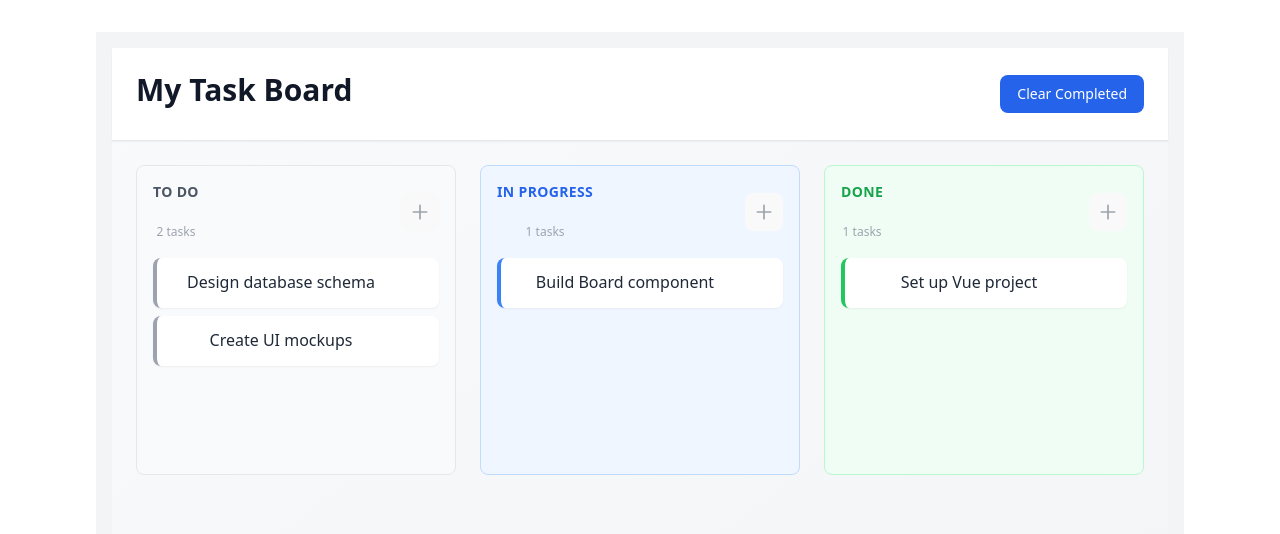
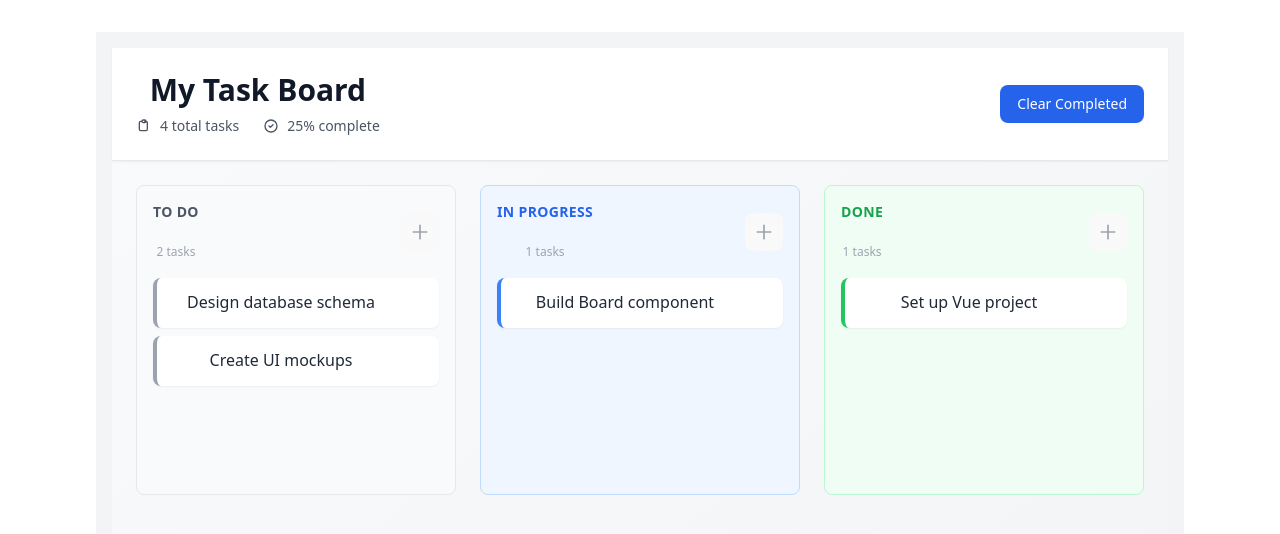
Before and after one commit to dahlia276/Task-Manager, a Vue app: page / in a window 1280 px wide. Shown: the top 534 px of the page. Built offline with nearby package versions, Linux system fonts and the light colour scheme.

Commit message:
Add total number of tasks & Completion %

```diff
--- a/src/components/Board.vue
+++ b/src/components/Board.vue
@@ -1,5 +1,5 @@
 <script setup lang="ts">
-import { ref} from 'vue'
+import { ref, computed} from 'vue'
 import Column from './Column.vue'
 import type { Column as ColumnType, Task, TaskStatus } from '../types'
 
@@ -98,6 +98,16 @@ const clearCompletedTasks = () => {
     }
   }
 }
+
+const totalTasks = computed(() => {
+  return columns.value.reduce((total, column) => total + column.tasks.length, 0)
+})
+
+const completionRate = computed(() => {
+  const doneColumn = columns.value.find(col => col.id === 'done')
+  const doneCount = doneColumn ? doneColumn.tasks.length : 0
+  return totalTasks.value > 0 ? Math.round((doneCount / totalTasks.value) * 100) : 0
+})
 </script>
 
 <template>
@@ -107,6 +117,22 @@ const clearCompletedTasks = () => {
       <div class="flex items-center justify-between">
         <div>
           <h1 class="text-3xl font-bold text-gray-900 mb-2">{{ boardTitle }}</h1>
+          <div class="flex items-center space-x-6 text-sm text-gray-600">
+  <span class="flex items-center">
+    <svg class="w-4 h-4 mr-2" fill="none" stroke="currentColor" viewBox="0 0 24 24">
+      <path stroke-linecap="round" stroke-linejoin="round" stroke-width="2"
+            d="M9 5H7a2 2 0 00-2 2v10a2 2 0 002 2h8a2 2 0 002-2V7a2 2 0 00-2-2h-2M9 5a2 2 0 002 2h2a2 2 0 002-2M9 5a2 2 0 012-2h2a2 2 0 012 2"/>
+    </svg>
+    {{ totalTasks }} total tasks
+  </span>
+            <span class="flex items-center">
+    <svg class="w-4 h-4 mr-2" fill="none" stroke="currentColor" viewBox="0 0 24 24">
+      <path stroke-linecap="round" stroke-linejoin="round" stroke-width="2"
+            d="M9 12l2 2 4-4m6 2a9 9 0 11-18 0 9 9 0 0118 0z"/>
+    </svg>
+    {{ completionRate }}% complete
+  </span>
+          </div>
         </div>
 
         <!-- Board Actions -->
```
